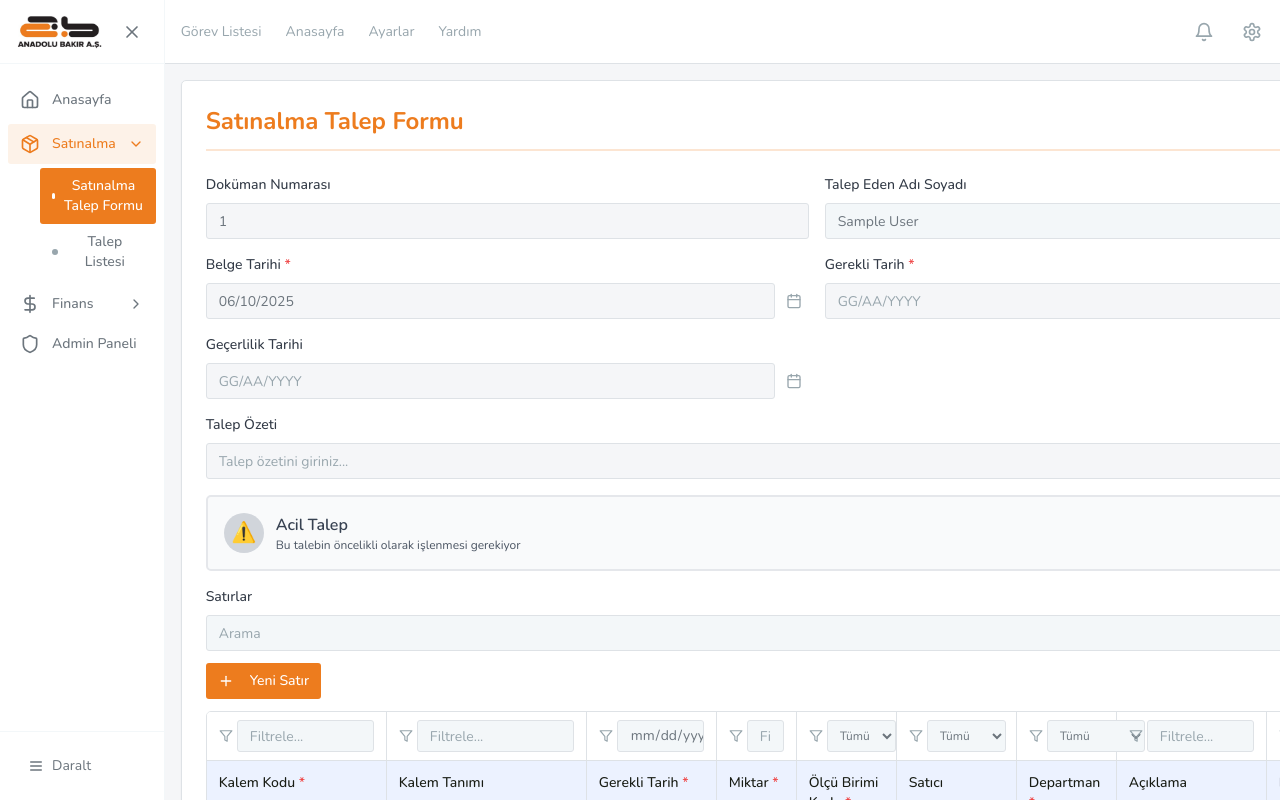
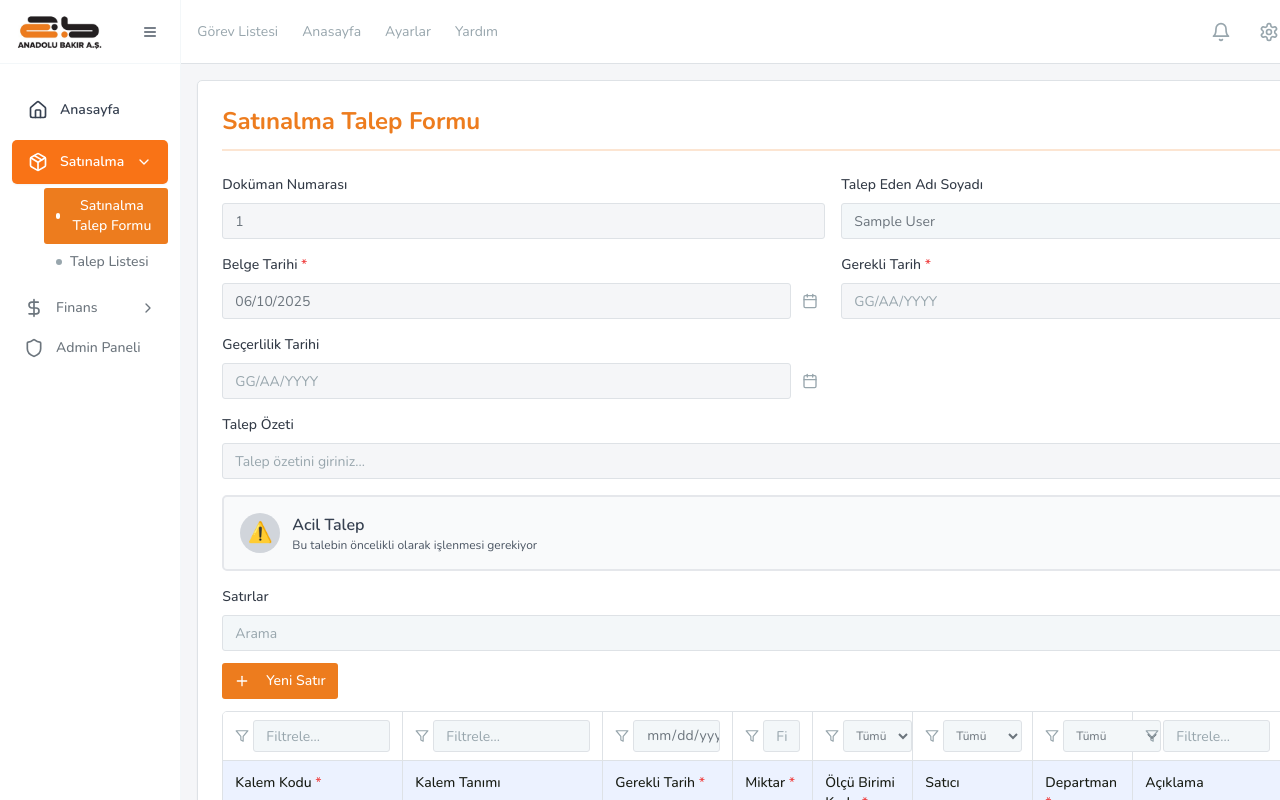
Before and after one commit to EmrePirinc/SatinalmaTalepTasarim, a React (Vite) app: page / in a window 1280 px wide. Shown: the top 800 px of the page. Built offline with nearby package versions, Linux system fonts and the light colour scheme; sample sign-in values are in the browser's storage.

Commit message:
feat: Sidebar modern tasarima guncellendi - Sadece Anadolu Bakir logosu - Alttaki daraltma butonu kaldirildi - Modern menu tasarimi - Dengeli logo durusu

```diff
--- a/src/components/Sidebar.tsx
+++ b/src/components/Sidebar.tsx
@@ -53,56 +53,49 @@ export default function Sidebar({ isOpen, onToggle }: SidebarProps) {
         } fixed md:static inset-y-0 left-0 z-50 bg-sidebar border-r border-sidebar-border flex flex-col transition-all duration-300 ease-in-out md:translate-x-0`}
       >
         {/* Logo & Collapse Toggle */}
-        <div className="h-16 flex items-center justify-between px-4 border-b border-sidebar-border">
-          {!isCollapsed && (
+        <div className="h-16 flex items-center justify-between px-4 border-b border-sidebar-border bg-white">
+          <div className="flex items-center w-full">
             <img
               src="/AB_LOGO.png"
               alt="Anadolu Bakır"
-              className="h-10 object-contain"
+              className={isCollapsed ? "h-8 mx-auto" : "h-10"}
             />
-          )}
-          {isCollapsed && (
-            <img
-              src="/AB_LOGO.png"
-              alt="Anadolu Bakır"
-              className="h-8 object-contain mx-auto"
-            />
-          )}
+          </div>
           <button
             onClick={toggleCollapse}
-            className="hidden md:flex w-8 h-8 items-center justify-center rounded-md hover:bg-sidebar-accent text-sidebar-foreground transition-colors"
+            className="hidden md:flex w-7 h-7 items-center justify-center rounded-md hover:bg-gray-100 text-gray-600 hover:text-gray-900 transition-colors flex-shrink-0 ml-2"
             aria-label="Toggle sidebar collapse"
           >
             {isCollapsed ? (
-              <ChevronRight className="w-5 h-5" />
+              <ChevronRight className="w-4 h-4" />
             ) : (
-              <X className="w-5 h-5" />
+              <Menu className="w-4 h-4" />
             )}
           </button>
           <button
             onClick={onToggle}
-            className="md:hidden w-8 h-8 flex items-center justify-center rounded-md hover:bg-sidebar-accent text-sidebar-foreground transition-colors"
+            className="md:hidden w-7 h-7 flex items-center justify-center rounded-md hover:bg-gray-100 text-gray-600 hover:text-gray-900 transition-colors"
             aria-label="Close sidebar"
           >
-            <X className="w-5 h-5" />
+            <X className="w-4 h-4" />
           </button>
         </div>
 
         {/* Menu */}
-        <nav className="flex-1 py-4 overflow-y-auto">
-          <div className="space-y-1 px-2">
+        <nav className="flex-1 py-6 overflow-y-auto">
+          <div className="space-y-2 px-3">
             {/* Anasayfa */}
             <Link to="/">
               <button
                 className={`w-full flex items-center ${
-                  isCollapsed ? "justify-center px-2" : "gap-3 px-3"
-                } py-2.5 rounded-md hover:bg-sidebar-accent text-sidebar-foreground transition-all duration-200 group relative`}
+                  isCollapsed ? "justify-center px-2" : "gap-3 px-4"
+                } py-3 rounded-lg hover:bg-orange-50 text-gray-700 hover:text-orange-600 transition-all duration-200 group relative`}
                 title={isCollapsed ? "Anasayfa" : ""}
               >
                 <Home className="w-5 h-5 flex-shrink-0" />
-                {!isCollapsed && <span className="text-sm font-medium">Anasayfa</span>}
+                {!isCollapsed && <span className="text-sm font-semibold">Anasayfa</span>}
                 {isCollapsed && (
-                  <div className="absolute left-full ml-2 px-2 py-1 bg-gray-900 text-white text-xs rounded opacity-0 group-hover:opacity-100 transition-opacity whitespace-nowrap pointer-events-none z-50">
+                  <div className="absolute left-full ml-3 px-3 py-2 bg-gray-900 text-white text-xs rounded-lg shadow-lg opacity-0 group-hover:opacity-100 transition-opacity whitespace-nowrap pointer-events-none z-50">
                     Anasayfa
                   </div>
                 )}
@@ -114,9 +107,8 @@ export default function Sidebar({ isOpen, onToggle }: SidebarProps) {
               <button
                 onClick={() => !isCollapsed && setSatinalmaOpen(!satinalmaOpen)}
                 className={`w-full flex items-center ${
-                  isCollapsed ? "justify-center px-2" : "gap-3 px-3"
-                } py-2.5 rounded-md text-sm font-medium transition-all duration-200 group relative`}
-                style={{ backgroundColor: "rgba(237, 124, 30, 0.1)", color: "rgba(237, 124, 30)" }}
+                  isCollapsed ? "justify-center px-2" : "gap-3 px-4"
+                } py-3 rounded-lg text-sm font-semibold transition-all duration-200 group relative bg-orange-500 text-white hover:bg-orange-600 shadow-sm`}
                 title={isCollapsed ? "Satınalma" : ""}
               >
                 <Package className="w-5 h-5 flex-shrink-0" />
@@ -131,7 +123,7 @@ export default function Sidebar({ isOpen, onToggle }: SidebarProps) {
                   </>
                 )}
                 {isCollapsed && (
-                  <div className="absolute left-full ml-2 px-2 py-1 bg-gray-900 text-white text-xs rounded opacity-0 group-hover:opacity-100 transition-opacity whitespace-nowrap pointer-events-none z-50">
+                  <div className="absolute left-full ml-3 px-3 py-2 bg-gray-900 text-white text-xs rounded-lg shadow-lg opacity-0 group-hover:opacity-100 transition-opacity whitespace-nowrap pointer-events-none z-50">
                     Satınalma
                   </div>
                 )}
@@ -254,19 +246,6 @@ export default function Sidebar({ isOpen, onToggle }: SidebarProps) {
             )}
           </div>
         </nav>
-
-        {/* Collapse Toggle Button - Bottom */}
-        {!isCollapsed && (
-          <div className="hidden md:block p-4 border-t border-sidebar-border">
-            <button
-              onClick={toggleCollapse}
-              className="w-full flex items-center gap-2 px-3 py-2 rounded-md hover:bg-sidebar-accent text-sidebar-foreground text-sm transition-colors"
-            >
-              <Menu className="w-4 h-4" />
-              <span>Daralt</span>
-            </button>
-          </div>
-        )}
       </aside>
     </>
   )
```
